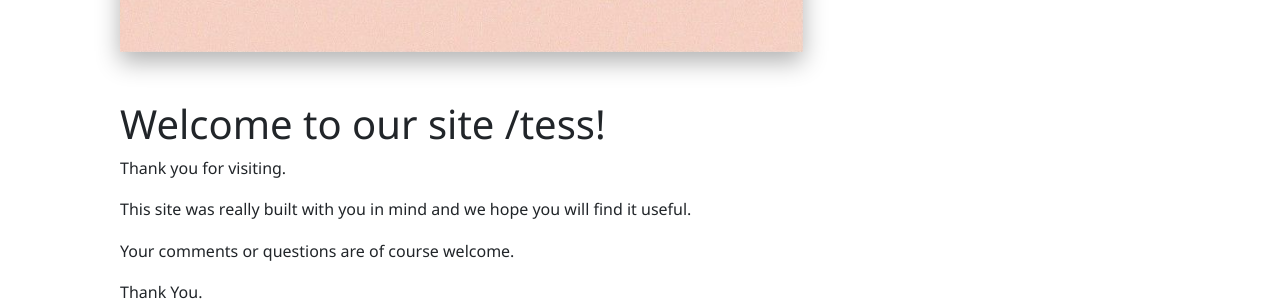
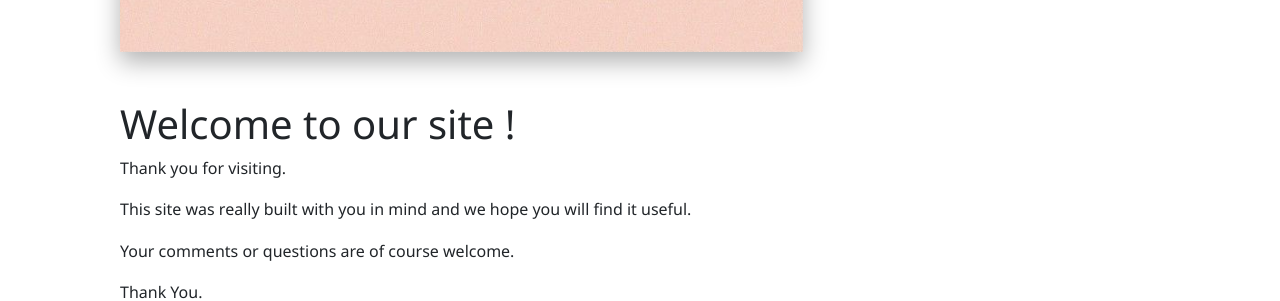
Before and after one commit to ikheinaaa/tess, a Jekyll site: the page built from _pages/about.md, in a window 1280 px wide and 1316 px high. Shown: the part 818-1119 px from the top of the window. Built offline with Jekyll 4.4.1, drawn with Linux system fonts in a browser that asks for light colours; nearby versions of some CDN libraries; comment, search, counter and statistics services are not loaded; part of the change alters nothing that is shown.

```diff
--- a/_pages/about.md
+++ b/_pages/about.md
@@ -5,7 +5,7 @@ permalink: "/about.html"
 image: "/assets/images/screenshot.jpg"
 comments: true
 ---
-# Welcome to our site {{site.baseurl}}!
+# Welcome to our site !
 
 Thank you for visiting.
 
```
